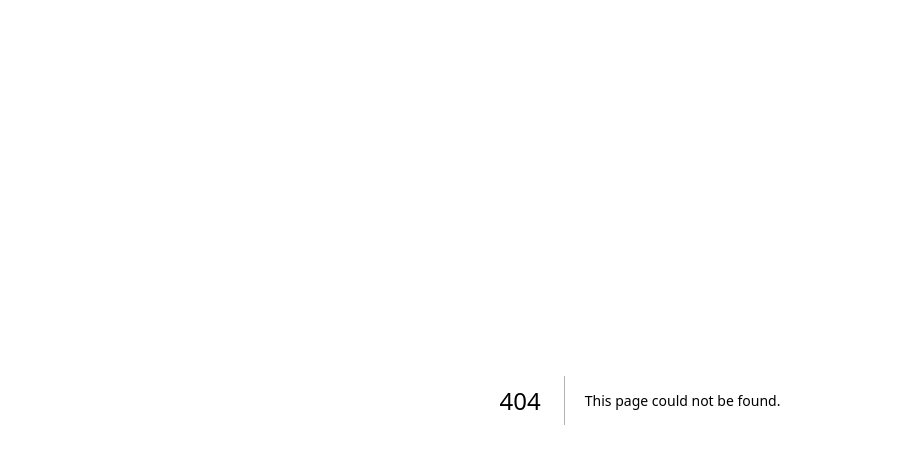
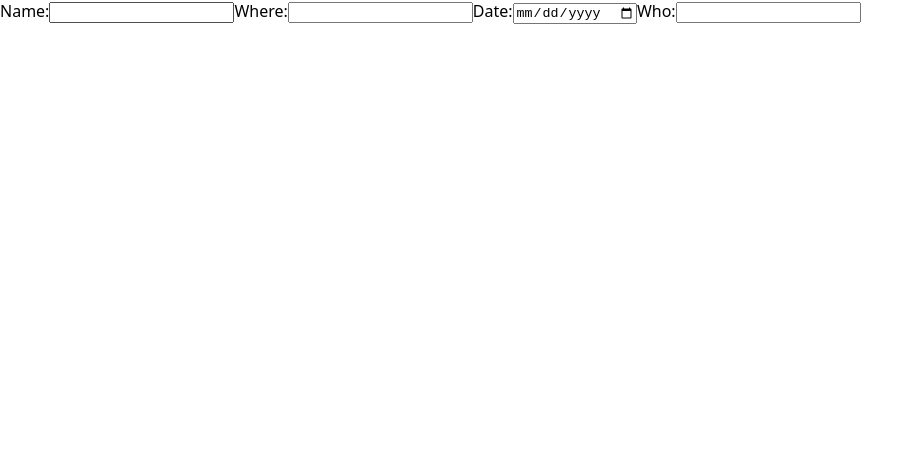
Before and after one commit to supernova-97/Capstone-Project, a Next.js app: page /dashboard-edit in a window 1280 px wide. Before the commit this address had no page. Shown: the top 464 px of the page, without its empty margins (0-923 px from the left). Built offline with nearby package versions, Linux system fonts and the light colour scheme.

Commit message:
added editing page

```diff
--- a/components/Dashboard/index.js
+++ b/components/Dashboard/index.js
@@ -13,6 +13,7 @@ function Dashboard({ tripData }) {
             <ToDoBoardLink href="/to-do">To-do-board</ToDoBoardLink>
             <JournalLink href="/journal">Journal</JournalLink>
             <DetailedSection>
+              <Link href="/dashboard-edit">Edit Info</Link>
               <TripInfoHeading>Trip name:</TripInfoHeading>
               <TripInfo>{tripData.name}</TripInfo>
               <TripInfoHeading>Where to:</TripInfoHeading>
--- /dev/null
+++ b/pages/dashboard-edit/index.js
@@ -0,0 +1,37 @@
+import { useState } from "react";
+
+function DashboardEdit(tripData, setTripData) {
+  console.log("trip:", setTripData);
+  const data = tripData.tripData;
+
+  function handleChange(e) {
+    setTripData({
+      ...tripData,
+      [e.target.name]: e.target.value,
+    });
+  }
+
+  return (
+    <>
+      <form>
+        <label htmlFor="name">Name:</label>
+        <input
+          type="text"
+          id="name"
+          name="name"
+          value={data.name}
+          onChange={handleChange}
+        />
+        <label htmlFor="where">Where:</label>
+        <input type="text" id="where" name="where" placeholder={data.where} />
+        <label htmlFor="when">Date:</label>
+        <input type="date" id="when" name="when" placeholder={data.when} />
+        <label htmlFor="who">Who:</label>
+        <input type="text" id="who" name="who" placeholder={data.who} />
+      </form>
+      <p>{data.name}</p>
+    </>
+  );
+}
+
+export default DashboardEdit;
```
